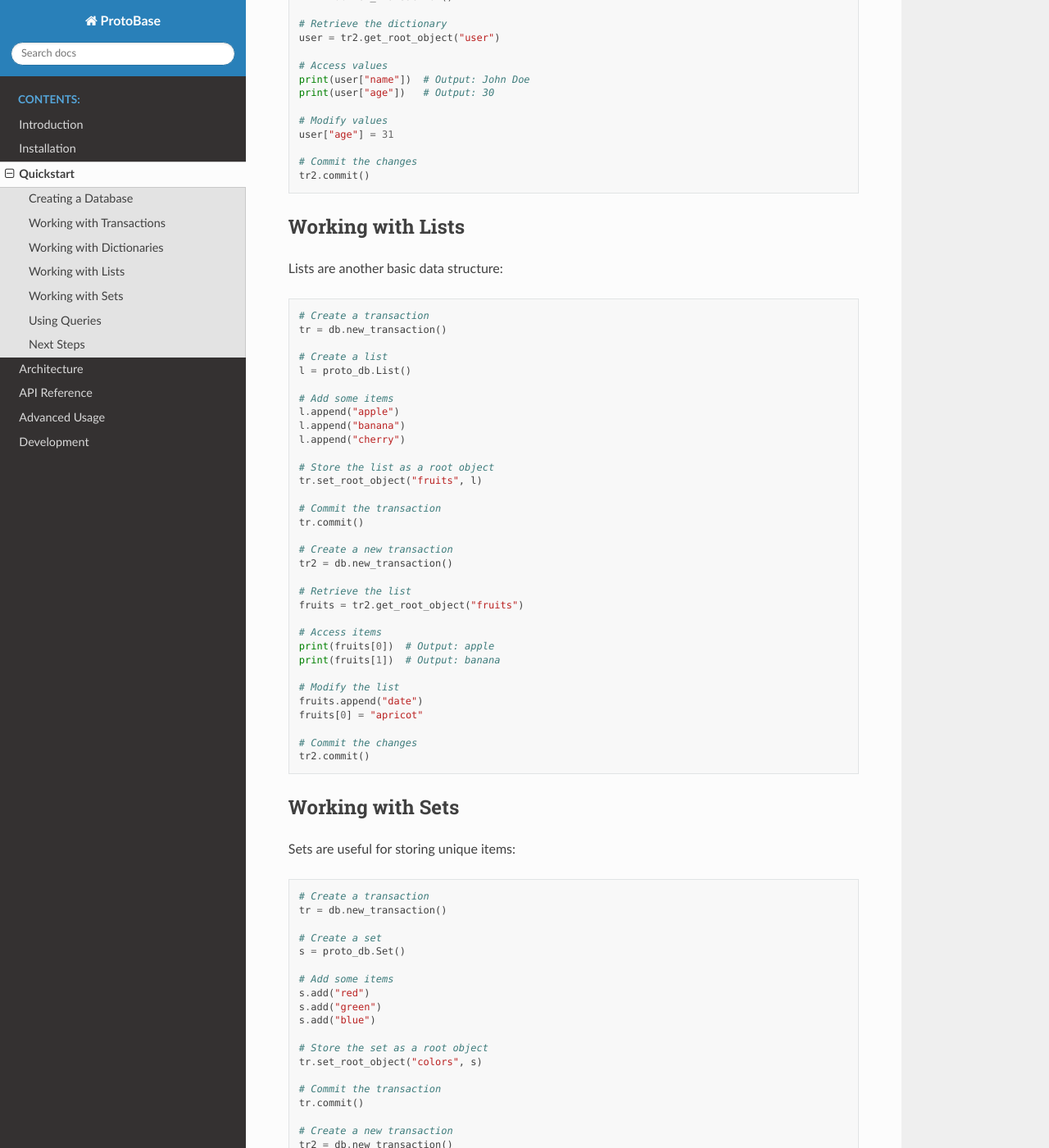
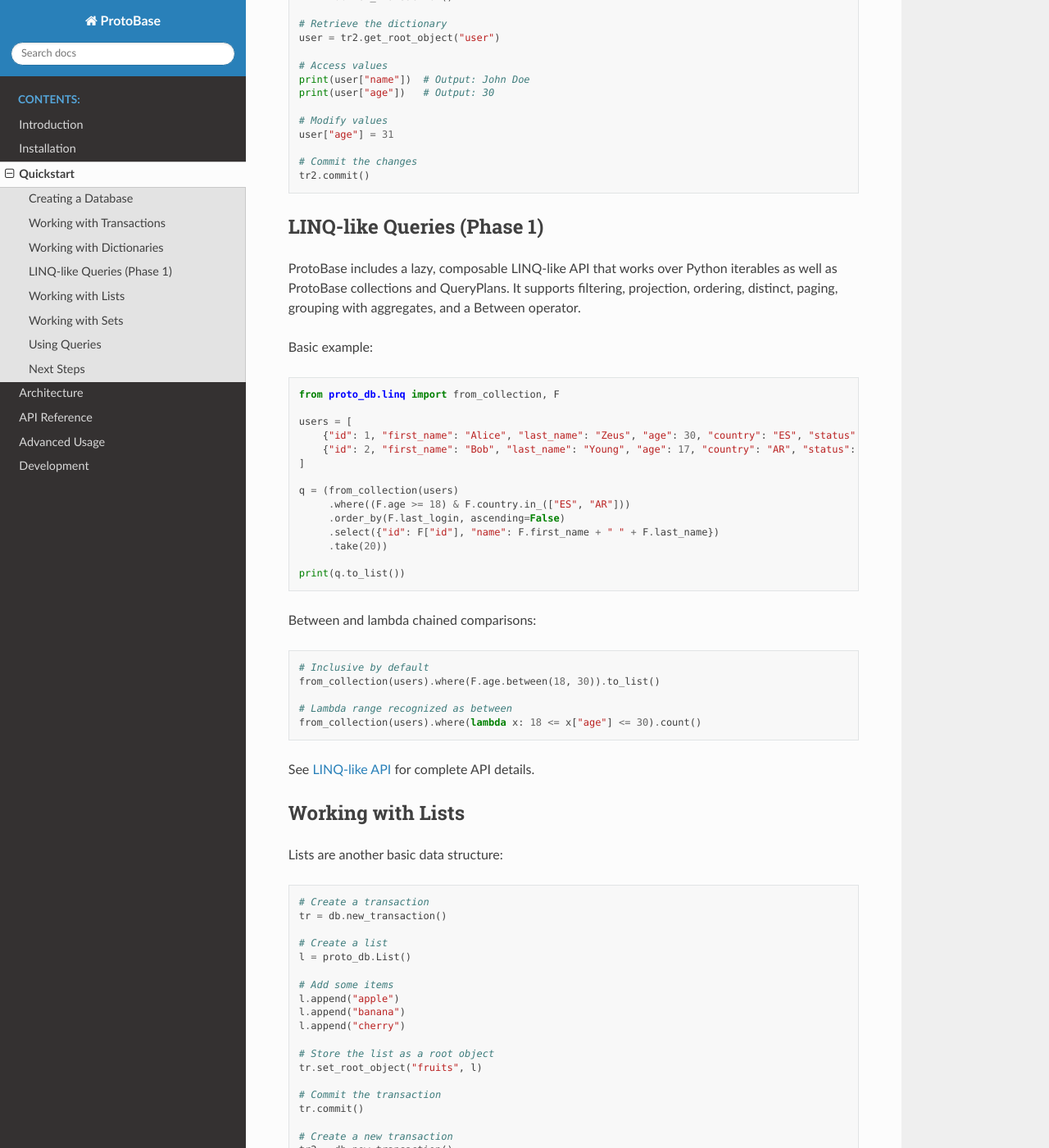
Before and after one commit to gamarino/ProtoDB, a Sphinx documentation site: the page built from docs/source/quickstart.rst, in a window 1280 px wide and 1400 px high, scrolled down 1631 px. Shown: the whole window at 82% size. Built offline with Sphinx 7.4.7 and the Read the Docs theme 3.1.0, drawn with Linux system fonts in a browser that asks for light colours.

Commit message:
[IMP] linq operators doc

```diff
--- a/docs/source/api/index.rst
+++ b/docs/source/api/index.rst
@@ -13,6 +13,7 @@ This section provides detailed API documentation for ProtoBase.
    indexes
    queries
    vectors
+   linq
    exceptions
    fsm
 
--- a/docs/source/quickstart.rst
+++ b/docs/source/quickstart.rst
@@ -97,6 +97,42 @@ Dictionaries are one of the basic data structures in ProtoBase:
 
     # Commit the changes
     tr2.commit()
+
+LINQ-like Queries (Phase 1)
+---------------------------
+
+ProtoBase includes a lazy, composable LINQ-like API that works over Python iterables as well as ProtoBase collections and QueryPlans. It supports filtering, projection, ordering, distinct, paging, grouping with aggregates, and a Between operator.
+
+Basic example:
+
+.. code-block:: python
+
+    from proto_db.linq import from_collection, F
+
+    users = [
+        {"id": 1, "first_name": "Alice", "last_name": "Zeus", "age": 30, "country": "ES", "status": "active", "email": "a@example.com", "last_login": 5},
+        {"id": 2, "first_name": "Bob", "last_name": "Young", "age": 17, "country": "AR", "status": "inactive", "email": "b@example.com", "last_login": 10},
+    ]
+
+    q = (from_collection(users)
+         .where((F.age >= 18) & F.country.in_(["ES", "AR"]))
+         .order_by(F.last_login, ascending=False)
+         .select({"id": F["id"], "name": F.first_name + " " + F.last_name})
+         .take(20))
+
+    print(q.to_list())
+
+Between and lambda chained comparisons:
+
+.. code-block:: python
+
+    # Inclusive by default
+    from_collection(users).where(F.age.between(18, 30)).to_list()
+
+    # Lambda range recognized as between
+    from_collection(users).where(lambda x: 18 <= x["age"] <= 30).count()
+
+See :doc:`api/linq` for complete API details.
 
 Working with Lists
 -----------------
```
Also changed, not shown: README.md (+52 -0 lines), docs/source/api/linq.rst (added, +123 -0 lines), 1 other file.
